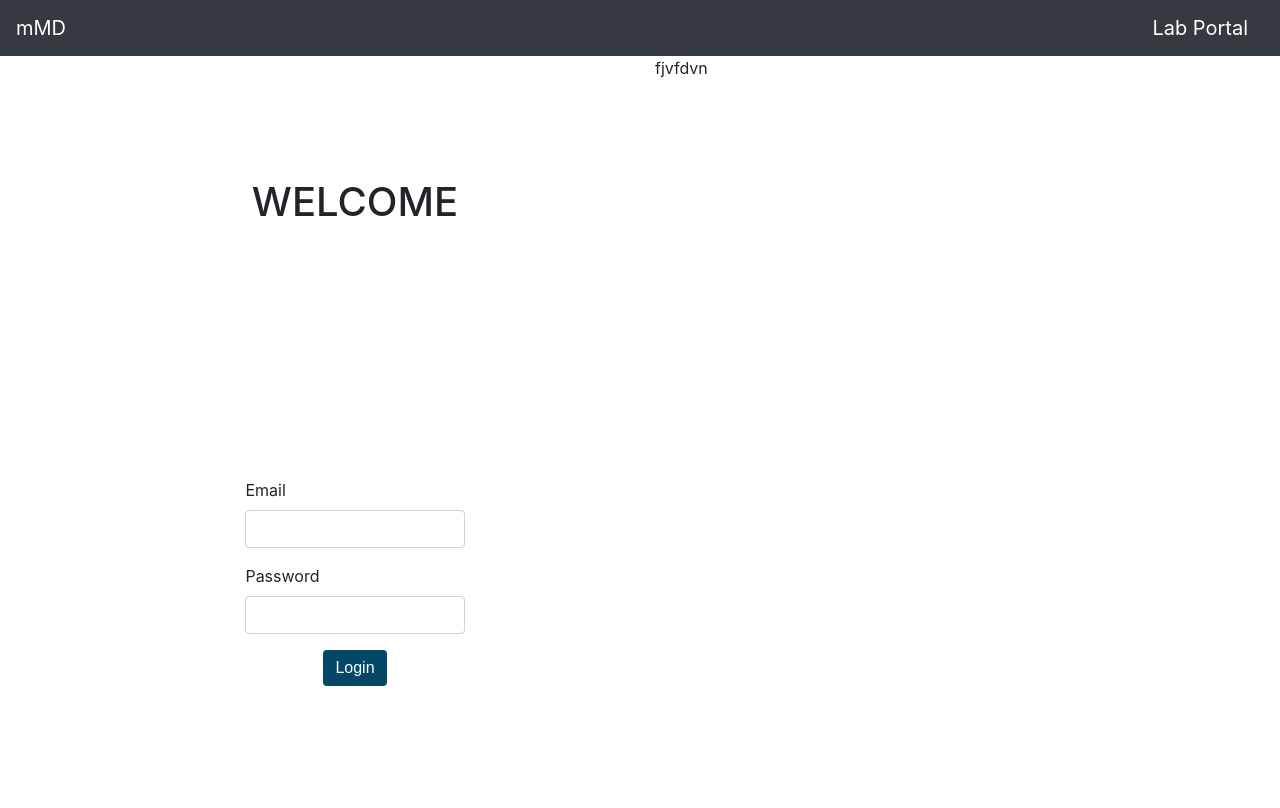
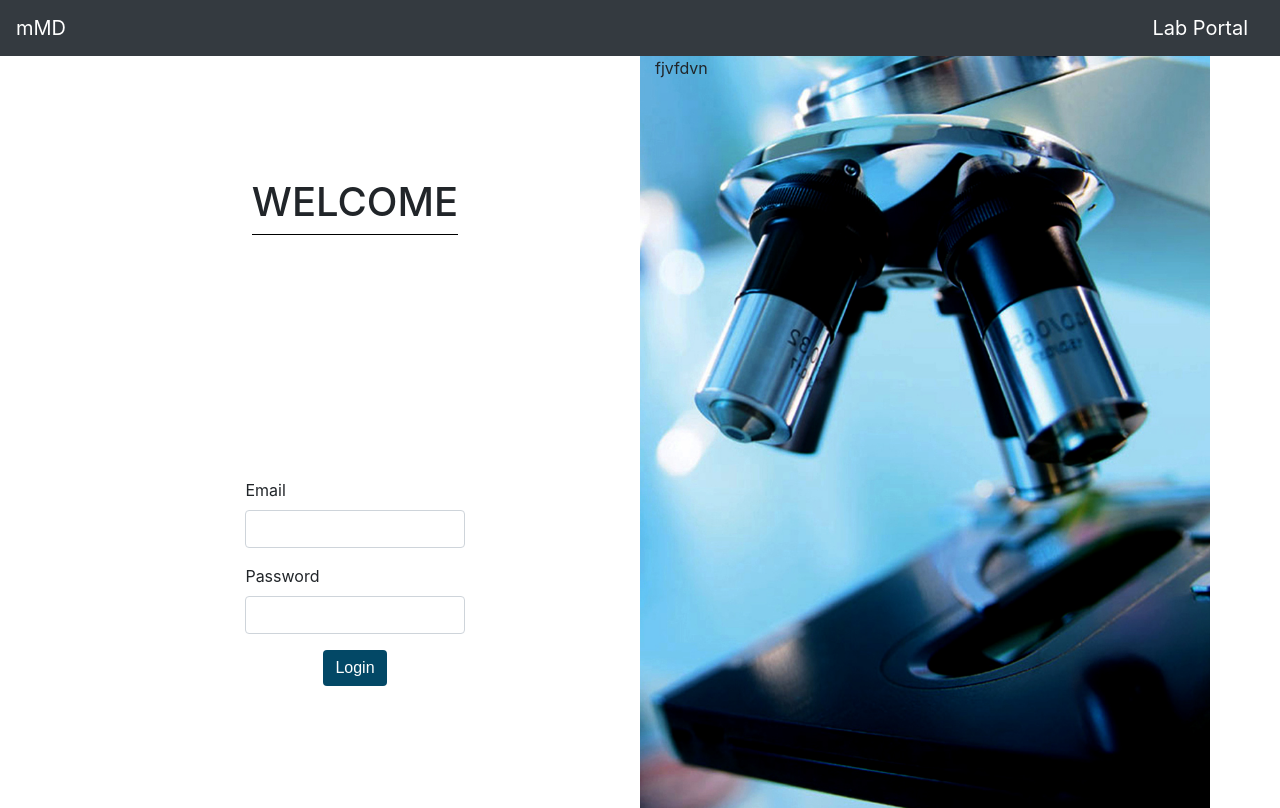
Before and after one commit to c12i/tibu-Client, an Angular app: page / in a window 1280 px wide. Built offline with nearby package versions, Linux system fonts and the light colour scheme.

Commit message:
change navigation bar color

```diff
--- a/src/app/app.component.css
+++ b/src/app/app.component.css
@@ -1,5 +1,5 @@
 #banner-img{
-    /* background-image: url("../../assets/img/microscope.jpg"); */
+    background-image: url("../assets/microscope.jpg");
     background-size: cover;
     background-repeat: no-repeat;
     background-position-x: 75%;
@@ -9,3 +9,9 @@
     display: grid;
     place-items: center;
 }
+#title{
+    border-bottom: 1px solid #000000;
+}
+nav {
+    background-color: #034866;
+}
--- a/src/app/app.component.html
+++ b/src/app/app.component.html
@@ -6,7 +6,9 @@
 <div class="container">
   <div class="row">
     <div id="section1" class="col-md-6">
-      <h1>WELCOME</h1>
+      <div id ="title">
+        <h1>WELCOME</h1>
+      </div>
       <app-login-form></app-login-form>
     </div>
     <div id="banner-img" class="col-md-6">
```
Also changed, not shown: src/assets/microscope.jpg (added).
